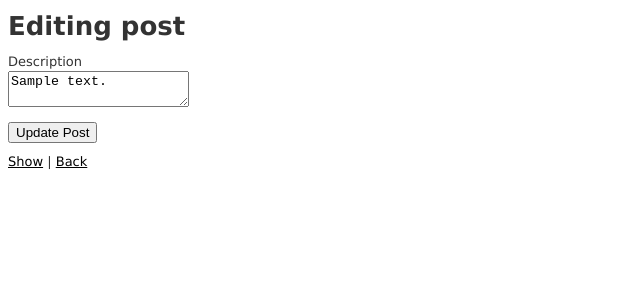
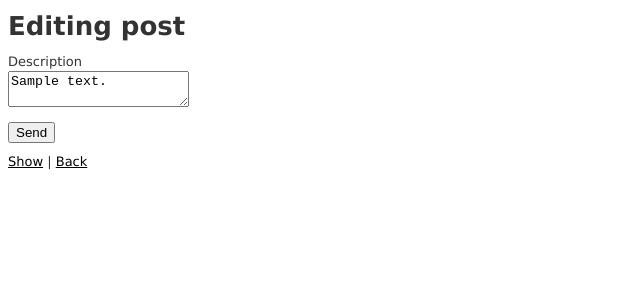
Before and after one commit to dcade002/suggestionbox, a Rails app: page /posts/1/edit in a window 1280 px wide. Shown: the top 300 px of the page, without its empty margins (0-640 px from the left). Run offline with Rails 7, Linux system fonts and the light colour scheme; tables that the repository leaves empty hold one stand-in row (values such as "Sample post"); style sheets or scripts are compiled from the project's sources; parts of the project's set-up code (start-up, migrations or seed data) failed here and were passed over; some libraries are stand-ins or nearby versions.

Commit message:
Changed submit button 'send'

```diff
--- a/app/views/posts/_form.html.erb
+++ b/app/views/posts/_form.html.erb
@@ -16,6 +16,6 @@
     <%= f.text_area :description %>
   </div>
   <div class="actions">
-    <%= f.submit %>
+    <%= f.submit "Send" %>
   </div>
 <% end %>
```
